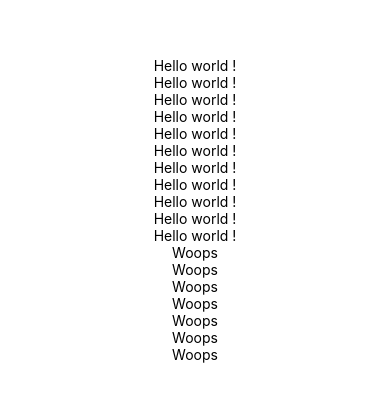
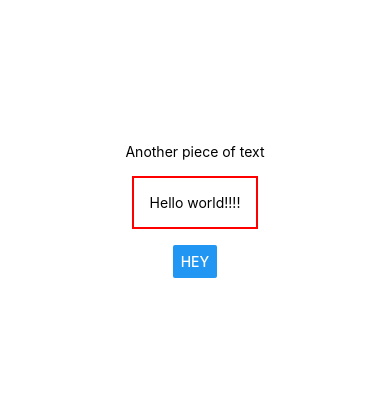
Before and after one commit to Schwaips/ExpoApp, a React Native app: screen / in a window 390 px wide. Shown: the part 212-614 px from the top of the page. Built offline with nearby package versions, Linux system fonts and the light colour scheme.

Commit message:
First component

```diff
--- a/App.js
+++ b/App.js
@@ -1,28 +1,17 @@
-import { StatusBar } from 'expo-status-bar';
-import { StyleSheet, Text, View } from 'react-native';
+import { StyleSheet, Text, View, Button } from "react-native";
 
 export default function App() {
   return (
     <View style={styles.container}>
-      <Text>Hello world !</Text>
-      <Text>Hello world !</Text>
-      <Text>Hello world !</Text>
-      <Text>Hello world !</Text>
-      <Text>Hello world !</Text>
-      <Text>Hello world !</Text>
-      <Text>Hello world !</Text>
-      <Text>Hello world !</Text>
-      <Text>Hello world !</Text>
-      <Text>Hello world !</Text>
-      <Text>Hello world !</Text>
-      <Text>Woops</Text>
-      <Text>Woops</Text>
-      <Text>Woops</Text>
-      <Text>Woops</Text>
-      <Text>Woops</Text>
-      <Text>Woops</Text>
-      <Text>Woops</Text>
-      <StatusBar style="auto" />
+      <View>
+        <Text>Another piece of text</Text>
+      </View>
+      <Text
+        style={{ margin: 16, borderWidth: 2, borderColor: "red", padding: 16 }}
+      >
+        Hello world!!!!
+      </Text>
+      <Button title="Hey" />
     </View>
   );
 }
@@ -30,8 +19,8 @@ export default function App() {
 const styles = StyleSheet.create({
   container: {
     flex: 1,
-    backgroundColor: '#fff',
-    alignItems: 'center',
-    justifyContent: 'center',
+    backgroundColor: "#fff",
+    alignItems: "center",
+    justifyContent: "center",
   },
 });
```
